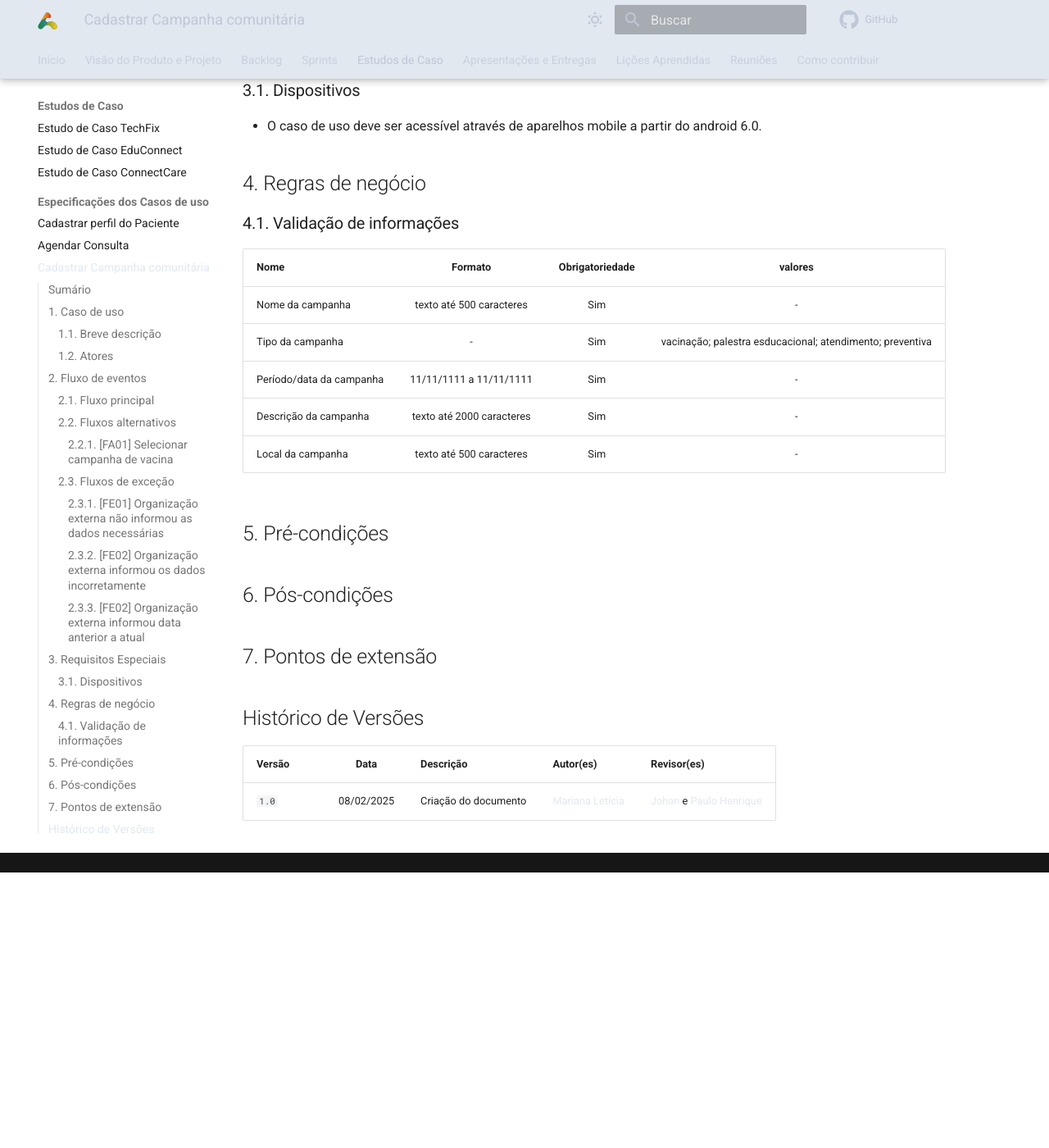
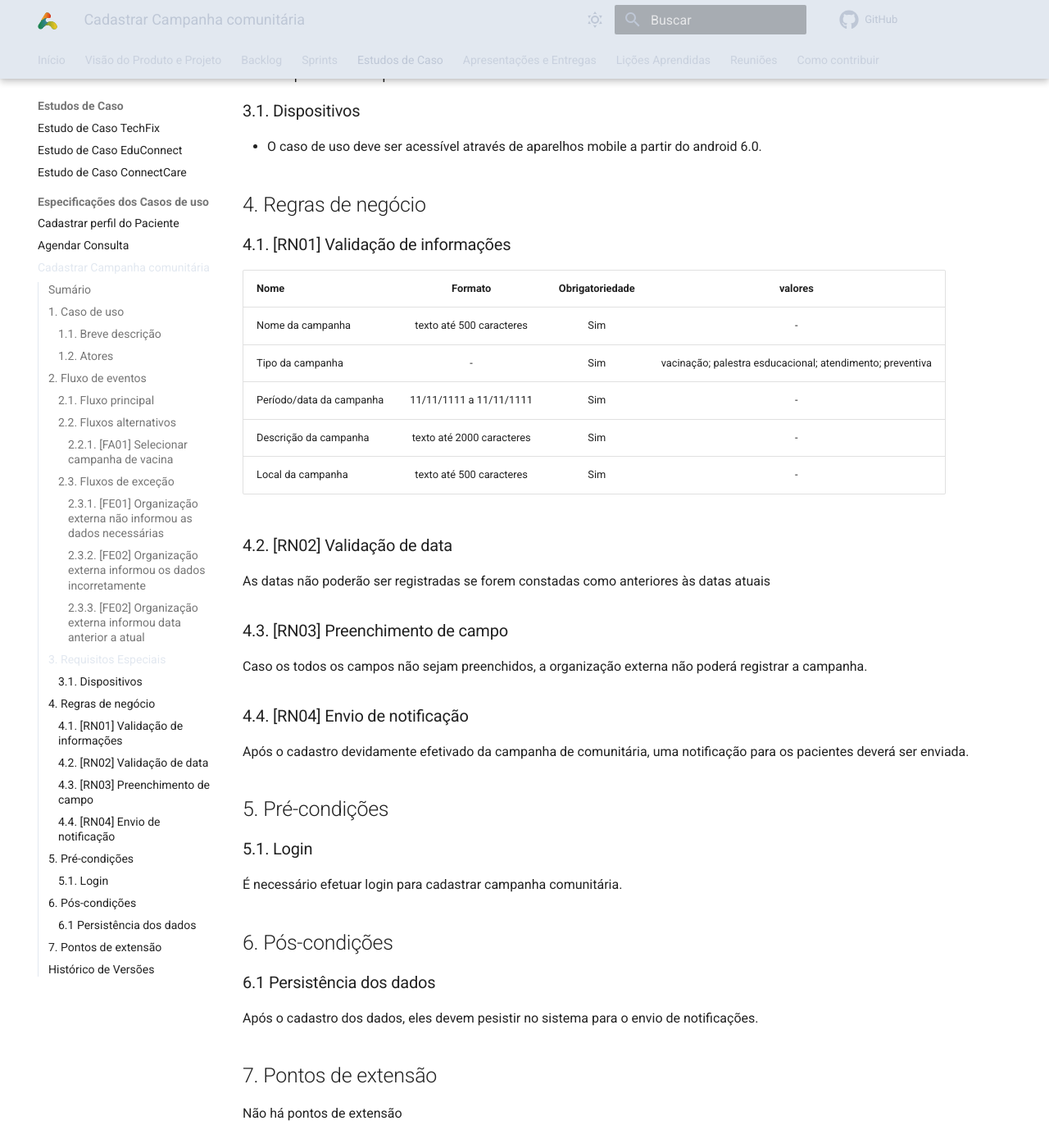
Before and after one commit to mdsreq-fga-unb/2024.2-T03-AutoReiTintas, an MkDocs documentation site: the page built from docs/auto-rei-tintas/docs/sections/study_cases/especificacoes/cadastrar_campanha_comunitaria.md, in a window 1280 px wide and 1400 px high, scrolled down 2688 px. Shown: the whole window at 82% size. Built offline with MkDocs 1.6.1 and Material for MkDocs 9.7.7, drawn with Linux system fonts in a browser that asks for light colours; comment, search, counter and statistics services are not loaded; before the commit the page ends 3752 px from its top, so only the background shows below that; some of the changed text lies outside the part shown.

Commit message:
docs:  adição de regras de negócio, precondições, pós-condições, pontos de extensão

```diff
--- a/docs/auto-rei-tintas/docs/sections/study_cases/especificacoes/cadastrar_campanha_comunitaria.md
+++ b/docs/auto-rei-tintas/docs/sections/study_cases/especificacoes/cadastrar_campanha_comunitaria.md
@@ -34,8 +34,8 @@ Este caso de uso permite Organizações Externas ao ConnectCare cadastrarem camp
 
 ### 2.1. Fluxo principal
 
-<div style="display: flex; justify-content: center;">
-  <div style="text-align: left;">
+<div style="display: flex; justify-content: center; text-align: center; width: 100%;">
+  <div style="text-align: left; max-width: 800px; word-wrap: break-word;">
 
 2.1.1. O sistema apresenta a seguinte opção:<br>
 
@@ -47,15 +47,15 @@ Este caso de uso permite Organizações Externas ao ConnectCare cadastrarem camp
 
   2.1.4. A organização escolhe o tipo de campanha comunitária a ser feita. [FA01]<br><br>
 
-  2.1.5. A organização preenche os campos com os dados necessários e solicita a inclusão de uma nova campanha. [FE01] [FE02]<br><br>
+  2.1.5. A organização preenche os campos com os dados necessários e solicita a inclusão de uma nova campanha. [FE01] [FE02] <br><br>
 
-  2.1.6. O sistema verifica os dados cadastrados.[FE02]<br><br>
+  2.1.6. O sistema verifica os dados cadastrados.[FE02] [RN01] [RN02] [RN03]<br><br>
 
   2.1.7. O sistema autoriza a inclusão de uma nova campanha comunitária.<br><br>
 
   2.1.8. O sistema apresenta uma mensagem relatando que o cadastro foi um sucesso.<br><br>
 
-  2.1.9. O sistema notifica usuários da campanha cadastrada.<br><br>
+  2.1.9. O sistema notifica usuários da campanha cadastrada. [RN04]<br><br>
 
   2.1.10. Fim do caso de uso.
 
@@ -121,7 +121,7 @@ No passo 2.1.4. do fluxo básico de cadastro de campanha comunitária, a organiz
 
 ## 4. Regras de negócio
 
-### 4.1. Validação de informações
+### 4.1. [RN01] Validação de informações
 
 | Nome                     |          Formato          | Obrigatoriedade |                          valores                          |
 | ------------------------ | :-----------------------: | :-------------: | :-------------------------------------------------------: |
@@ -131,21 +131,37 @@ No passo 2.1.4. do fluxo básico de cadastro de campanha comunitária, a organiz
 | Descrição da campanha    | texto até 2000 caracteres |       Sim       |                             -                             |
 | Local da campanha        | texto até 500 caracteres  |       Sim       |                             -                             |
 
+### 4.2. [RN02] Validação de data
+
+As datas não poderão ser registradas se forem constadas como anteriores às datas atuais
+
+### 4.3. [RN03] Preenchimento de campo
+
+Caso os todos os campos não sejam preenchidos, a organização externa não poderá registrar a campanha.
+
+### 4.4. [RN04] Envio de notificação
+
+Após o cadastro devidamente efetivado da campanha de comunitária, uma notificação para os pacientes deverá ser enviada.
+
 <a id="pre-condicoes"></a>
+## 5. Pré-condições
+### 5.1. Login
 
-## 5. Pré-condições
+É necessário efetuar login para cadastrar campanha comunitária.
 
 <a id="pos-condicoes"></a>
+## 6. Pós-condições
+### 6.1 Persistência dos dados
 
-## 6. Pós-condições
+Após o cadastro dos dados, eles devem pesistir no sistema para o envio de notificações.
 
 <a id="pontos-de-extensao"></a>
-
 ## 7. Pontos de extensão
 
+Não há pontos de extensão
 
 ## Histórico de Versões
 
-| Versão |    Data    | Descrição                                 | Autor(es)                                       | Revisor(es)                                    |
-| ------ | :--------: | ----------------------------------------- | ----------------------------------------------- | ---------------------------------------------- |
-| `1.0`   | 08/02/2025 | Criação do documento                        | [Mariana Letícia](https://github.com/Marianannn) |     [Johan](https://github.com/johan-rocha) e [Paulo Henrique](https://github.com/Nanashii76)     |
+| Versão |    Data    | Descrição            | Autor(es)                                        | Revisor(es)                                                                               |
+| ------ | :--------: | -------------------- | ------------------------------------------------ | ----------------------------------------------------------------------------------------- |
+| `1.0`  | 08/02/2025 | Criação do documento | [Mariana Letícia](https://github.com/Marianannn) | [Johan](https://github.com/johan-rocha) e [Paulo Henrique](https://github.com/Nanashii76) |
```
